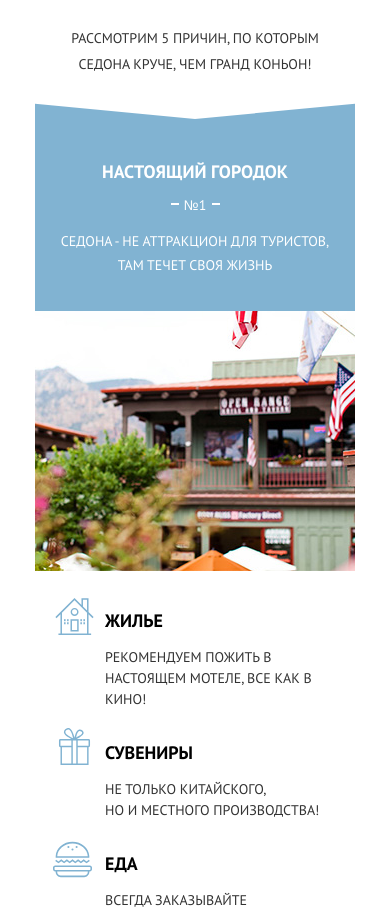
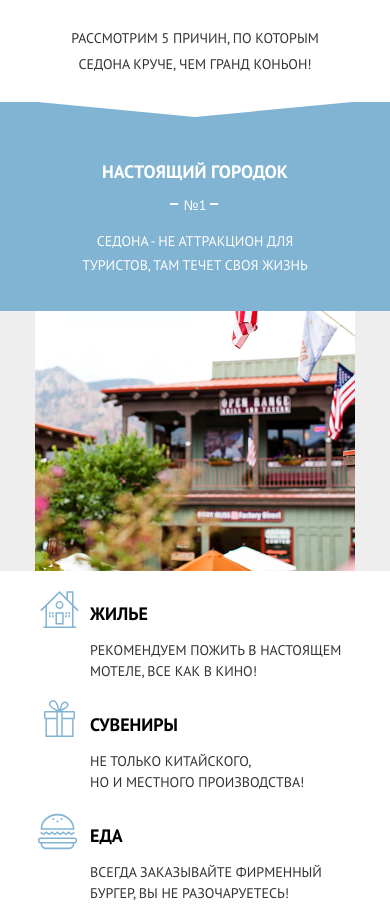
Before and after one commit to Cherezchur/sedona.github.io, a website: page source/index.html in a window 390 px wide. Shown: the part 788-1695 px from the top of the page. Drawn offline with nearby package versions, Linux system fonts and the light colour scheme; files that its build step writes are made by us from their sources.

Commit message:
added adaptive grid to advantages block for mobile viewport

```diff
--- a/source/index.html
+++ b/source/index.html
@@ -58,7 +58,11 @@
                 <p class="advantages__number">№1</p>
                 <p class="advantages__expl">седона - не аттракцион для туристов, там течет своя жизнь</p>
               </div>
-              <img class="advantages__image" src="img/main-city-mobile@1x.jpg" width="320" height="260" alt="фото деревянной постройки с красной крушей, в правом нижнем углу куст, в левом верхнем развиваются флаги">
+              <p class="advantages__image-wrapper">
+                <picture>
+                  <img class="advantages__image" src="img/main-city-mobile@1x.jpg" srcset="img/main-city-mobile@2x.jpg" alt="фото деревянной постройки с красной крушей, в правом нижнем углу куст, в левом верхнем развиваются флаги">
+                </picture>
+              </p>
             </div>
 
             <ul class="advantages__list-description">
@@ -111,7 +115,11 @@
               <p class="advantages__number">№2</p>
               <p class="advantages__expl">да, по нему можно пройти! если вы осмелитесь конечно</p>
             </div>
-            <img class="advantages__image" src="img/photo-bridge-mobile@1x.jpg" width="320" height="260" alt="мост из красной скальной породы на фоне красных горных образований и зеленой долины">
+            <p class="advantages__image-wrapper advantages__image-wrapper--bridge">
+              <picture>
+                <img class="advantages__image" src="img/photo-bridge-mobile@1x.jpg" srcset="img/photo-bridge-mobile@2x.jpg" width="320" height="260" alt="мост из красной скальной породы на фоне красных горных образований и зеленой долины">
+              </picture>
+            </p>
           </li>
         </ul>
 
--- a/source/sass/index/advantages.scss
+++ b/source/sass/index/advantages.scss
@@ -1,5 +1,5 @@
 .advantages {
-  width: 320px;
+  width: 100%;
   margin: 0 auto;
 
   margin-top: 65px;
@@ -7,19 +7,20 @@
 
 .advantages__title {
   @include title-style;
-  margin-top: 45px;
-  margin-left: 30px;
-  margin-right: 30px;
+
+  margin: 0 auto;
+  width: 260px;
 }
 
 .advantages__main-description {
   line-height: 26px;
   color: $dark-grey;
 
+  margin: 0 auto;
   margin-top: 28px;
   margin-bottom: 25px;
-  margin-left: 30px;
-  margin-right: 30px;
+
+  width: 260px;
 }
 
 .advantages__main-list {
@@ -32,8 +33,8 @@
     height: 37px;
 
     position: absolute;
-    top: -20px;
-    left: 0;
+    top: -22px;
+    left: calc(50% - 160px);
 
     background-image: url("../img/bg-triangle.svg");
     background-position: 0 0;
@@ -124,13 +125,13 @@
 
   &::before {
     position: absolute;
-    left: 116px;
+    left: calc(50% + 15px);
     top: 18px;
   }
 
   &::after {
     position: absolute;
-    left: 157px;
+    left: calc(50% - 25px);
     top: 18px;
   }
 
@@ -144,8 +145,9 @@
 }
 
 .advantages__expl {
-  margin-top: 0;
-  margin-bottom: 0;
+  width: 260px;
+
+  margin: 0 auto;
   padding-bottom: 43px;
 
   &--dark-grey {
@@ -156,24 +158,38 @@
   }
 }
 
+.advantages__image-wrapper {
+  height: 260px;
+  margin: 0;
+
+  background-color: rgb(238, 238, 238);
+
+  &--bridge {
+    background-color: rgb(214, 234, 240);
+  }
+}
+
 .advantages__image {
-
+  height: 260px;
 }
 
 .advantages__list-description {
   @include list-style;
   margin-bottom: 35px;
-
-  text-align: start;
 }
 
 .advantages__item-description {
   display: flex;
   flex-direction: column;
+  margin: 0 auto;
+
+  width: 260px;
   position: relative;
 
   padding-left: 70px;
   padding-right: 20px;
+
+  text-align: start;
 
   svg {
     position: absolute;
@@ -215,6 +231,8 @@
 
 .advantages__expl-description {
   @include font-description;
+
+  width: 260px;
   margin: 0;
   padding-top: 13px;
 }
@@ -229,8 +247,6 @@
 
 @media (min-width: $tablet-width) {
   .advantages {
-    width: 768px;
-    margin: 0 auto;
     margin-top: 108px;
   }
 
@@ -398,9 +414,6 @@
 //------------------------------styles-for-desctop
 
 @media (min-width: $desktop-width) {
-  .advantages {
-    width: 1200px;
-  }
 
   .advantages__description {
     border: none;
```
